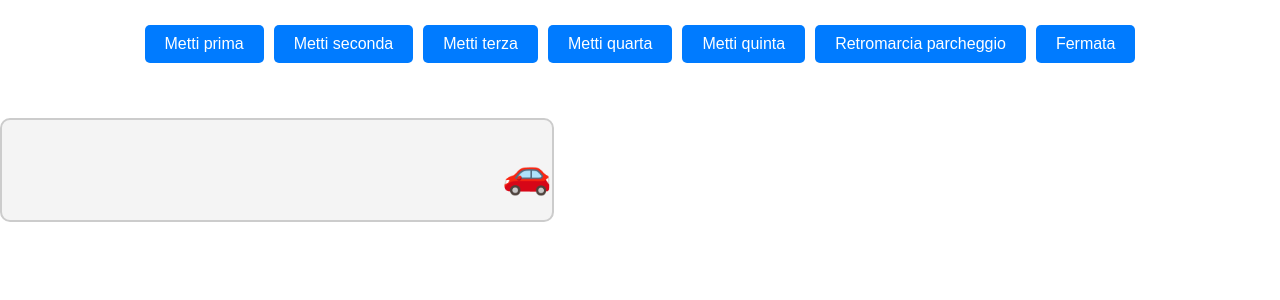
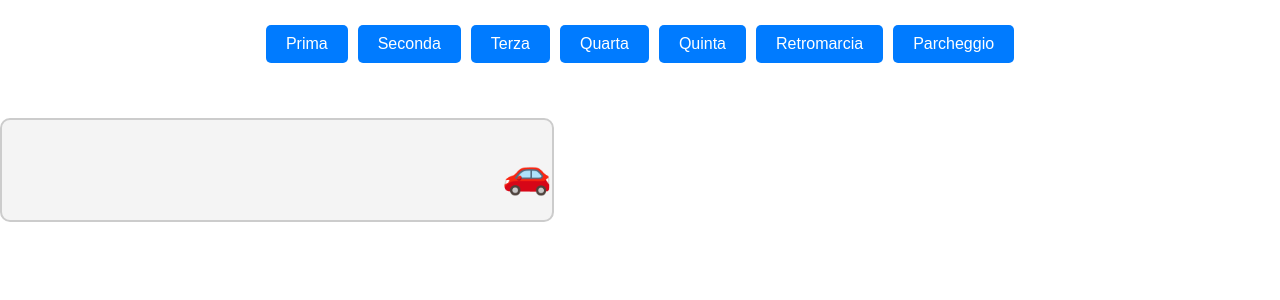
Before and after one commit to Toniguest/fuck_silent_regime, a React (Create React App) app in the folder ivan-guida/: page / in a window 1280 px wide. Shown: the top 300 px of the page. Built offline with nearby package versions, Linux system fonts and the light colour scheme.

Commit message:
aggiustati alcuni testi

```diff
--- a/ivan-guida/src/App.js
+++ b/ivan-guida/src/App.js
@@ -76,15 +76,15 @@ const App = () => {
   return (
     <div className="App">
       <div className="buttons">
-        <button onClick={() => handleMove(1)}>Metti prima</button>
-        <button onClick={() => handleMove(2)}>Metti seconda</button>
-        <button onClick={() => handleMove(3)}>Metti terza</button>
-        <button onClick={() => handleMove(4)}>Metti quarta</button>
-        <button onClick={() => handleMove(5)}>Metti quinta</button>
+        <button onClick={() => handleMove(1)}>Prima</button>
+        <button onClick={() => handleMove(2)}>Seconda</button>
+        <button onClick={() => handleMove(3)}>Terza</button>
+        <button onClick={() => handleMove(4)}>Quarta</button>
+        <button onClick={() => handleMove(5)}>Quinta</button>
         <button onClick={() => handleMove("reverse")}>
-          Retromarcia parcheggio
+          Retromarcia
         </button>
-        <button onClick={handleStop}>Fermata</button>
+        <button onClick={handleStop}>Parcheggio</button>
       </div>
       <div className="road">
         <div
```
